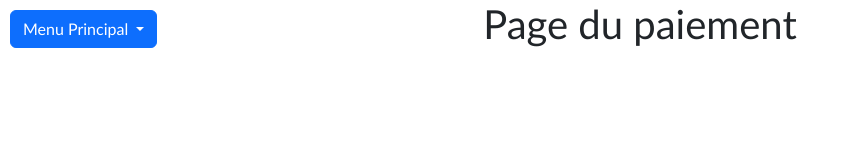
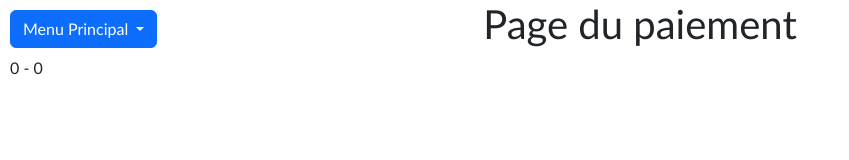
Before and after one commit to jonathanduperrier/proj_digifood, an Angular app: page /payment_cart in a window 1280 px wide. Shown: the top 160 px of the page, without its empty margins (0-849 px from the left). Built offline with nearby package versions, Linux system fonts and the light colour scheme.

Commit message:
add quantity cart

```diff
--- a/src/app/payment-cart/payment-cart.component.html
+++ b/src/app/payment-cart/payment-cart.component.html
@@ -1,4 +1,4 @@
 <h1>Page du paiement</h1>
-<div>
-
+<div *ngFor="let p of this.product_cart">
+    {{p.id}} - {{p.qteProd}}
 </div>
```
